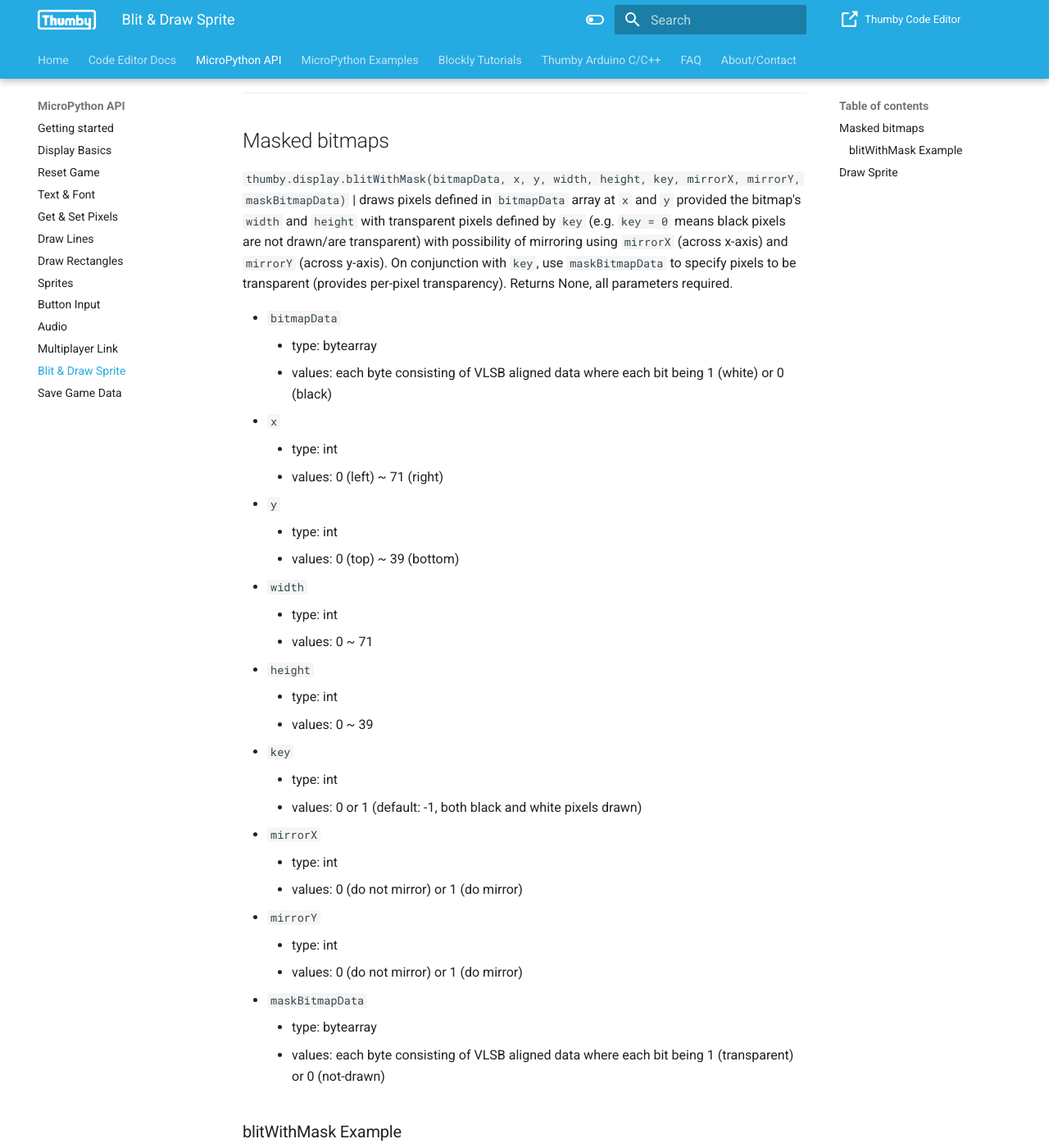
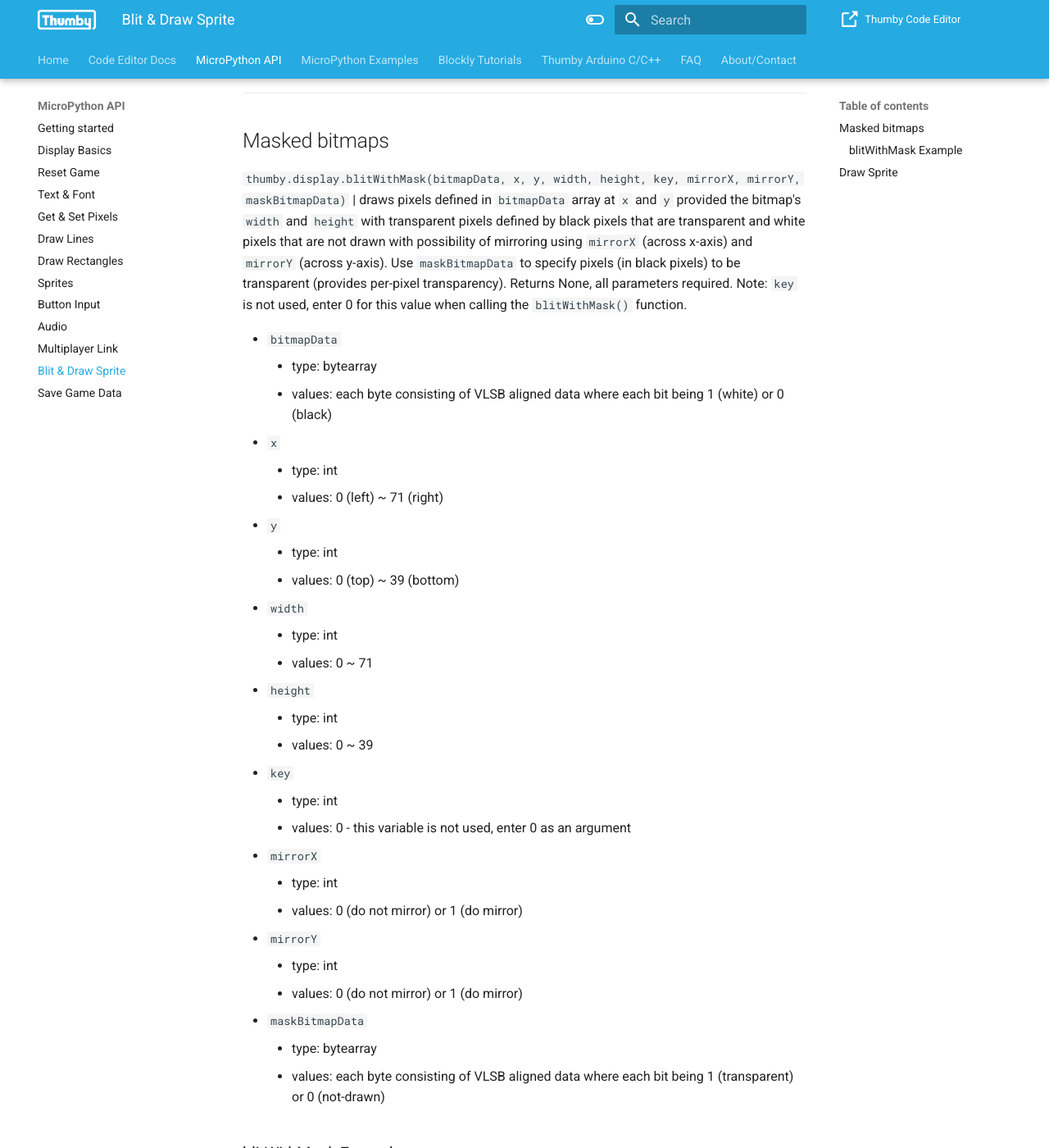
Before and after one commit to TinyCircuits/Thumby-Website, an MkDocs documentation site: the page built from docs/API/Blit-Draw.md, in a window 1280 px wide and 1400 px high, scrolled down 1115 px. Shown: the whole window at 82% size. Built offline with MkDocs 1.6.1 and Material for MkDocs 9.7.7, drawn with Linux system fonts in a browser that asks for light colours; some of the changed text lies outside the part shown.

Commit message:
blit functionality update

````diff
--- a/docs/API/Blit-Draw.md
+++ b/docs/API/Blit-Draw.md
@@ -32,7 +32,7 @@
 
 ## Masked bitmaps
 
-`thumby.display.blitWithMask(bitmapData, x, y, width, height, key, mirrorX, mirrorY, maskBitmapData)` | draws pixels defined in `bitmapData` array at `x` and `y` provided the bitmap's `width` and `height` with transparent pixels defined by `key` (e.g. `key = 0` means black pixels are not drawn/are transparent) with possibility of mirroring using `mirrorX` (across x-axis) and `mirrorY` (across y-axis). On conjunction with `key`, use `maskBitmapData` to specify pixels to be transparent (provides per-pixel transparency). Returns None, all parameters required.
+`thumby.display.blitWithMask(bitmapData, x, y, width, height, key, mirrorX, mirrorY, maskBitmapData)` | draws pixels defined in `bitmapData` array at `x` and `y` provided the bitmap's `width` and `height` with transparent pixels defined by black pixels that are transparent and white pixels that are not drawn with possibility of mirroring using `mirrorX` (across x-axis) and `mirrorY` (across y-axis). Use `maskBitmapData` to specify pixels (in black pixels) to be transparent (provides per-pixel transparency). Returns None, all parameters required. Note: `key` is not used, enter 0 for this value when calling the `blitWithMask()` function.
 
 * `bitmapData`
     * type: bytearray
@@ -51,7 +51,7 @@
     * values: 0 ~ 39
 * `key`
     * type: int
-    * values: 0 or 1 (default: -1, both black and white pixels drawn)
+    * values: 0 - this variable is not used, enter 0 as an argument
 * `mirrorX`
     * type: int
     * values: 0 (do not mirror) or 1 (do mirror)
@@ -88,7 +88,7 @@
 <img src="../../images/blitWithMask-animation.gif" alt="16 by 16 bitmap grid displaying a white circle with black corners shaping the round edges, with a nose in the center of the white circle drawn in black" style="width:30%;border:1px solid black">
 </center>
 
-In this example, using key value `0`, the original bitmap of a square black pixel smiley face is changed to be a round smiley face with a nose by using a mask bitmap to make some of the original bitmap's pixels transparent.
+The original bitmap of a square black pixel smiley face is changed to be a round smiley face with a nose by using a mask bitmap to make some of the original bitmap's pixels transparent.
 
 ```py
 import thumby
````
